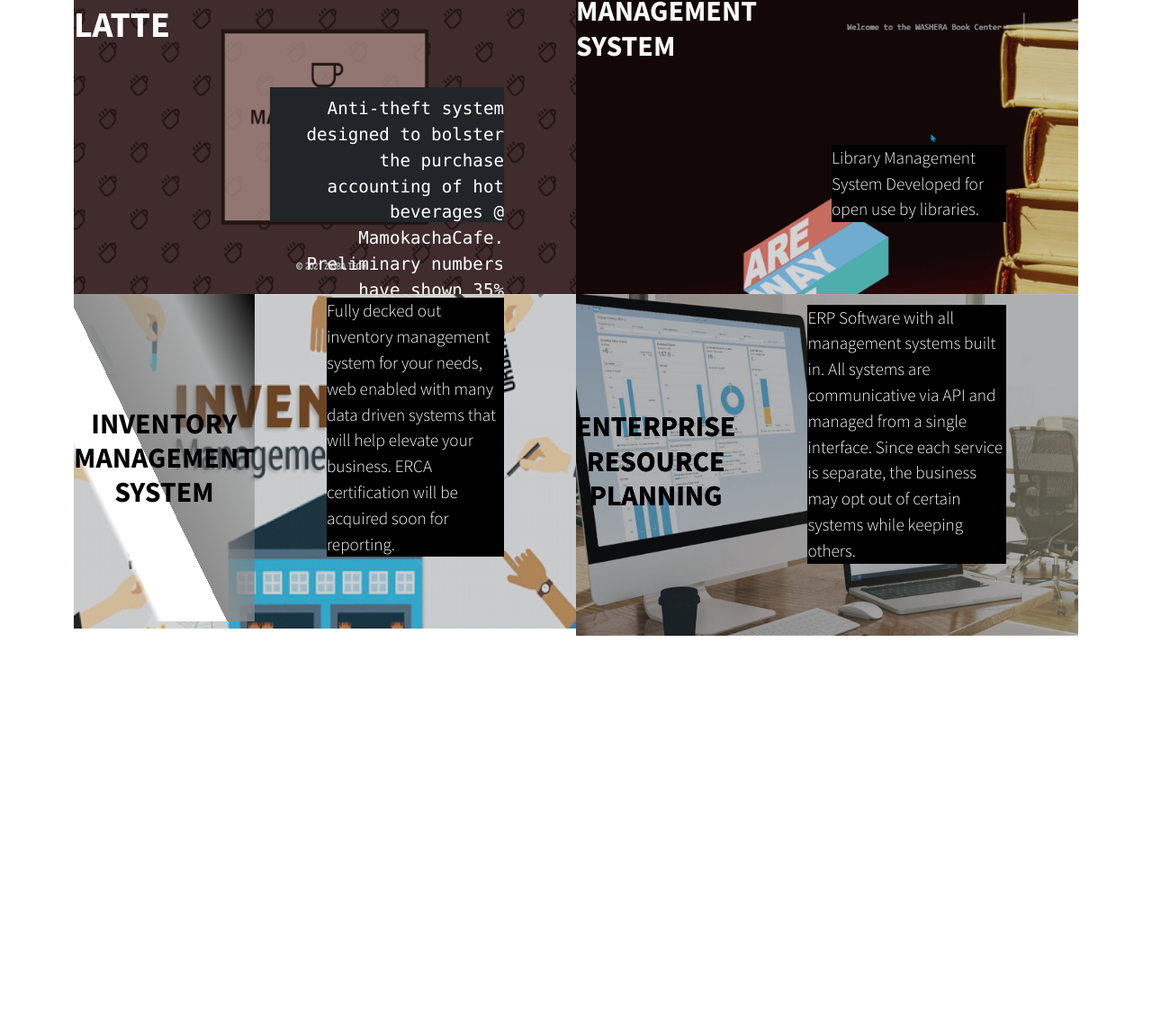
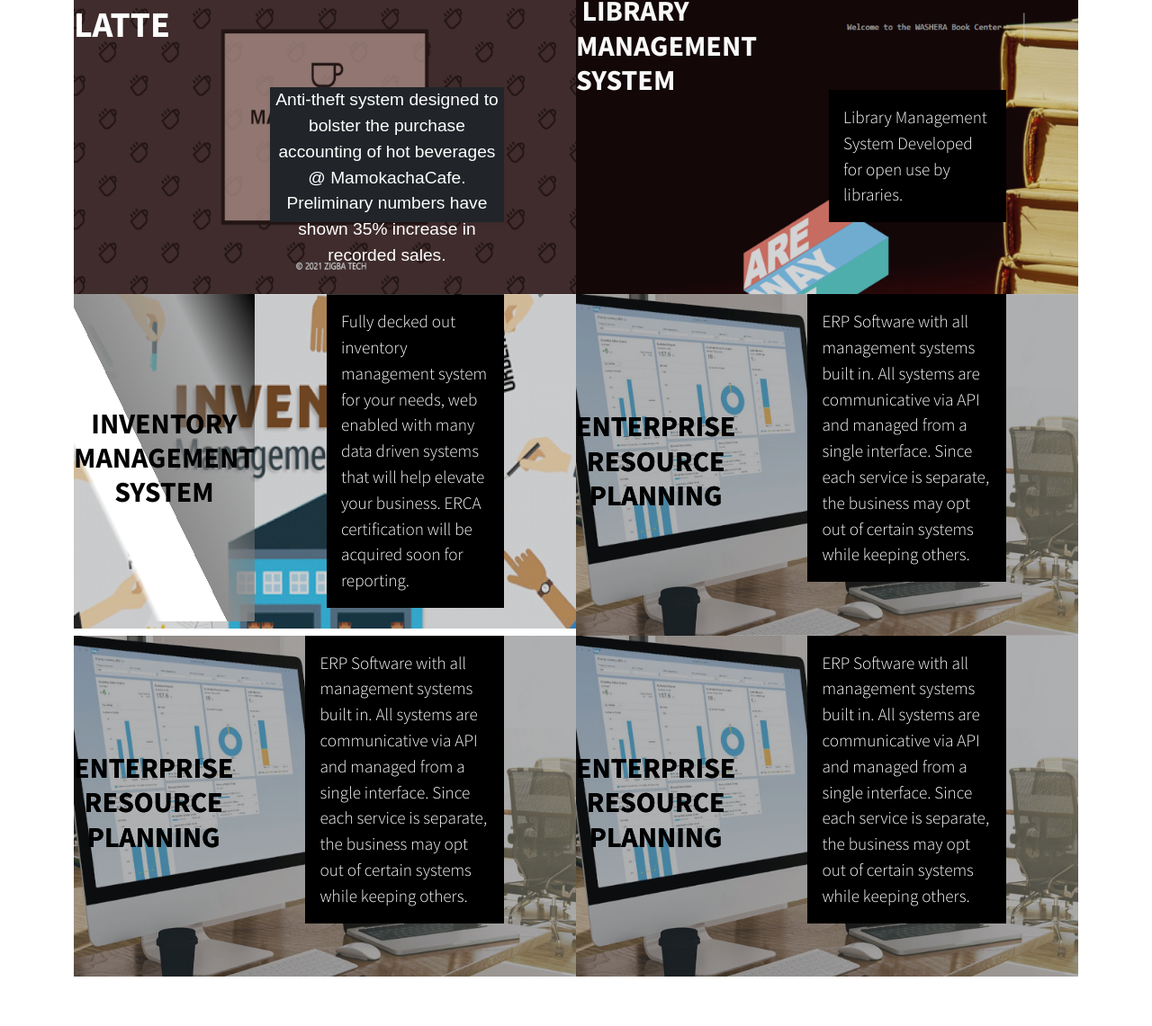
Before and after one commit to Yaltopia/Yaltopia, a plain HTML site: page index.html in a window 1280 px wide. Shown: the part 3071-4212 px from the top of the page at 90% size. Drawn offline with nearby package versions, Linux system fonts and the light colour scheme; a script that the page names is missing.

Commit message:
customized form

```diff
--- a/index.html
+++ b/index.html
@@ -1,5 +1,5 @@
 <!DOCTYPE html>
-<html>
+<html lang="en">
 
 <head>
     <meta charset="utf-8">
@@ -93,7 +93,7 @@
                         <div class="caption">
                             <h1 class="text-white" data-aos="fade-up">SYSTEM LATTE</h1>
                             <div class="caption-content">
-                                <p class="font-monospace text-end bg-dark shadow-sm mb-0" data-aos="zoom-in" style="text-align: justify;box-shadow: 0px 0px, 0px 0px;padding-bottom: 10px;padding-top: 10px;margin-top: 10px;height: 150px;background: rgb(0,0,0);font-family: 'Source Sans Pro', sans-serif;">Anti-theft system designed to bolster the purchase accounting of hot beverages @ MamokachaCafe. Preliminary numbers have shown 35% increase in recorded sales.</p>
+                                <p class="text-center bg-dark shadow-sm mb-0 p-9" data-aos="zoom-in" style="text-align: justify;box-shadow: 0px 0px, 0px 0px;height: 150px;background: rgb(0,0,0);font-family: sans-serif;">Anti-theft system designed to bolster the purchase accounting of hot beverages @ MamokachaCafe. Preliminary numbers have shown 35% increase in recorded sales.</p>
                             </div>
                         </div><img class="img-fluid" src="assets/img/MamokachaScaled.png">
                     </a></div>
@@ -101,7 +101,7 @@
                         <div class="caption">
                             <h2 data-aos="fade-up" style="color: rgb(249,249,249);">&nbsp; &nbsp; &nbsp; &nbsp; &nbsp; &nbsp; &nbsp;LIBRARY MANAGEMENT SYSTEM</h2>
                             <div class="caption-content">
-                                <p data-bs-toggle="tooltip" data-bss-tooltip="" data-aos="fade-up-left" class="mb-0" style="color: rgb(251,251,251);background: #000000;" title="Library Management System">Library Management System Developed for open use by libraries.</p>
+                                <p data-bs-toggle="tooltip" data-bss-tooltip="" data-aos="fade-up-left" class="mb-0 p-3" style="color: rgb(255,255,255);background: #000000;" title="Library Management System">Library Management System Developed for open use by libraries.</p>
                             </div>
                         </div><img class="img-fluid" src="assets/img/BookReviewWebsiteAScaled.png">
                     </a></div>
@@ -109,7 +109,7 @@
                         <div class="caption">
                             <h2 class="d-md-flex align-items-md-center" data-aos="zoom-in" style="color: rgb(0,0,0);text-align: center;background: linear-gradient(-116deg, black, rgba(61,61,61,0.23) 24%, rgb(140,140,140) 55%, #ffffff 55%, rgb(255,255,255) 74%, rgba(255,255,255,0) 76%);">INVENTORY MANAGEMENT SYSTEM</h2>
                             <div class="caption-content">
-                                <p class="mb-0" style="color: rgb(255,255,255);background: #000000;">Fully decked out inventory management system for your needs, web enabled with many data driven systems that will help elevate your business. ERCA certification will be acquired soon for reporting.</p>
+                                <p class="mb-0 p-3" style="color: rgb(255,255,255);background: #000000;">Fully decked out inventory management system for your needs, web enabled with many data driven systems that will help elevate your business. ERCA certification will be acquired soon for reporting.</p>
                             </div>
                         </div><img class="img-fluid" src="assets/img/InventoryManagementScaled.png">
                     </a></div>
@@ -117,16 +117,44 @@
                         <div class="caption">
                             <h2 class="d-md-flex justify-content-md-center align-items-md-center" data-aos="fade-right" style="text-align: center;color: rgb(0,0,0);font-weight: bold;background: rgba(0,0,0,0);">ENTERPRISE RESOURCE PLANNING</h2>
                             <div class="caption-content">
-                                <p class="mb-0" style="background: #000000;">ERP Software with all management systems built in. All systems are communicative via API and managed from a single interface. Since each service is separate, the business may opt out of certain systems while keeping others.</p>
+                                <p class="mb-0 p-3" style="background: #000000;">ERP Software with all management systems built in. All systems are communicative via API and managed from a single interface. Since each service is separate, the business may opt out of certain systems while keeping others.</p>
                             </div>
                         </div>
                         <div class="caption">
                             <h2 class="d-md-flex justify-content-md-center align-items-md-center" data-aos="fade-right" style="text-align: center;color: rgb(0,0,0);font-weight: bold;background: rgba(0,0,0,0);">ENTERPRISE RESOURCE PLANNING</h2>
                             <div class="caption-content">
-                                <p class="mb-0" style="background: #000000;">ERP Software with all management systems built in. All systems are communicative via API and managed from a single interface. Since each service is separate, the business may opt out of certain systems while keeping others.</p>
+                                <p class="mb-0 p-3" style="background: #000000;">ERP Software with all management systems built in. All systems are communicative via API and managed from a single interface. Since each service is separate, the business may opt out of certain systems while keeping others.</p>
                             </div>
                         </div><img class="img-fluid" src="assets/img/ERPScaled.jpg">
                     </a></div>
+                    <div class="col-lg-6"><a class="portfolio-item" href="#">
+                            <div class="caption">
+                                <h2 class="d-md-flex justify-content-md-center align-items-md-center" data-aos="fade-right" style="text-align: center;color: rgb(0,0,0);font-weight: bold;background: rgba(0,0,0,0);">ENTERPRISE RESOURCE PLANNING</h2>
+                                <div class="caption-content">
+                                    <p class="mb-0 p-3" style="background: #000000;">ERP Software with all management systems built in. All systems are communicative via API and managed from a single interface. Since each service is separate, the business may opt out of certain systems while keeping others.</p>
+                                </div>
+                            </div>
+                            <div class="caption">
+                                <h2 class="d-md-flex justify-content-md-center align-items-md-center" data-aos="fade-right" style="text-align: center;color: rgb(0,0,0);font-weight: bold;background: rgba(0,0,0,0);">ENTERPRISE RESOURCE PLANNING</h2>
+                                <div class="caption-content">
+                                    <p class="mb-0 p-3" style="background: #000000;">ERP Software with all management systems built in. All systems are communicative via API and managed from a single interface. Since each service is separate, the business may opt out of certain systems while keeping others.</p>
+                                </div>
+                            </div><img class="img-fluid" src="assets/img/ERPScaled.jpg">
+                        </a></div>
+                        <div class="col-lg-6"><a class="portfolio-item" href="#">
+                                <div class="caption">
+                                    <h2 class="d-md-flex justify-content-md-center align-items-md-center" data-aos="fade-right" style="text-align: center;color: rgb(0,0,0);font-weight: bold;background: rgba(0,0,0,0);">ENTERPRISE RESOURCE PLANNING</h2>
+                                    <div class="caption-content">
+                                        <p class="mb-0 p-3" style="background: #000000;">ERP Software with all management systems built in. All systems are communicative via API and managed from a single interface. Since each service is separate, the business may opt out of certain systems while keeping others.</p>
+                                    </div>
+                                </div>
+                                <div class="caption">
+                                    <h2 class="d-md-flex justify-content-md-center align-items-md-center" data-aos="fade-right" style="text-align: center;color: rgb(0,0,0);font-weight: bold;background: rgba(0,0,0,0);">ENTERPRISE RESOURCE PLANNING</h2>
+                                    <div class="caption-content">
+                                        <p class="mb-0 p-3" style="background: #000000;">ERP Software with all management systems built in. All systems are communicative via API and managed from a single interface. Since each service is separate, the business may opt out of certain systems while keeping others.</p>
+                                    </div>
+                                </div><img class="img-fluid" src="assets/img/ERPScaled.jpg">
+                            </a></div>
             </div>
         </div>
     </section>
@@ -134,7 +162,8 @@
 
 </section>
     <footer class="footer text-center">
-        <iframe src="https://docs.google.com/forms/d/e/1FAIpQLSfz_gK7Bpi8aBZeg6aH7hlAcLOkPIWEPZp0kcqLrWxkQn4JOQ/viewform?embedded=true" width="640" height="640" frameborder="0" marginheight="0" marginwidth="0">Loading…</iframe>
+        <div class="container" id="ff-compose"></div>
+<script async defer src="https://formfacade.com/include/105830535535274625504/form/1FAIpQLSfz_gK7Bpi8aBZeg6aH7hlAcLOkPIWEPZp0kcqLrWxkQn4JOQ/bootstrap.js?div=ff-compose"></script>
         <div class="container">
             <ul class="list-inline mb-5">
                 <li class="list-inline-item">&nbsp;</li>
```
